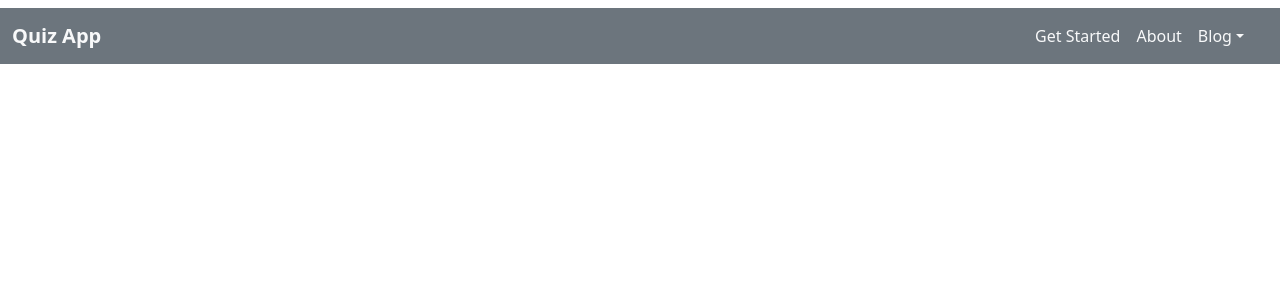
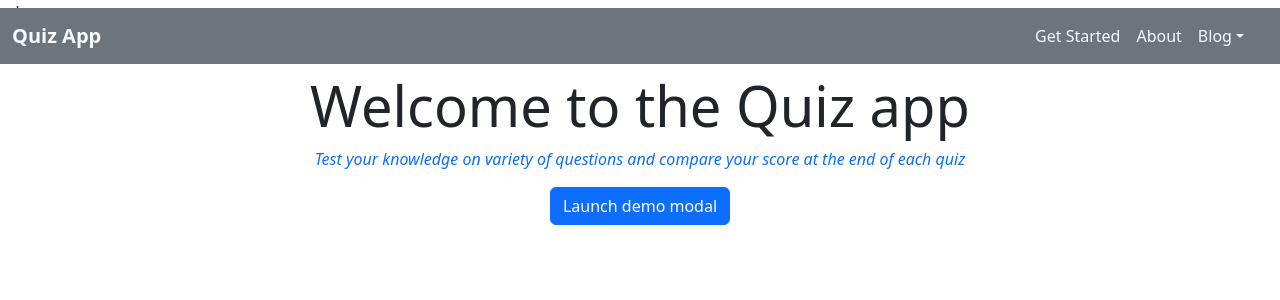
Before and after one commit to Francis-7/fullstack_portfolio_project, a Django app: template quizProject/quizApp/templates/quizApp/home.html in a window 1280 px wide. Shown: the top 300 px of the page. Run offline with Django 5.2, Linux system fonts and the light colour scheme; the template is opened without the code that fills it, so the values that code supplies are empty.

Commit message:
made changes in base and home.html templates

```diff
--- a/quizProject/quizApp/templates/quizApp/base.html
+++ b/quizProject/quizApp/templates/quizApp/base.html
@@ -86,6 +86,9 @@
         </div>
       </div>
     </nav>
+
+    <div class="container">{% block content %} {% endblock %}</div>
+
     <script
       src="https://cdn.jsdelivr.net/npm/@popperjs/core@2.11.6/dist/umd/popper.min.js"
       integrity="sha384-oBqDVmMz9ATKxIep9tiCxS/Z9fNfEXiDAYTujMAeBAsjFuCZSmKbSSUnQlmh/jp3"
@@ -96,5 +99,23 @@
       integrity="sha384-cuYeSxntonz0PPNlHhBs68uyIAVpIIOZZ5JqeqvYYIcEL727kskC66kF92t6Xl2V"
       crossorigin="anonymous"
     ></script>
+    <script>
+      $(document).ready(function() {
+      // Set iframe attributes when the show instance method is called
+      $("#videoModal").on("show.bs.modal", function(event) {
+        let button = $(event.relatedTarget); // Button that triggered the modal
+        let url = button.data("video");      // Extract url from data-video attribute
+        $(this).find("iframe").attr({
+            src : url,
+            allow : "accelerometer; autoplay; encrypted-media; gyroscope; picture-in-picture"
+          });
+        });
+
+        // Remove iframe attributes when the modal has finished being hidden from the user
+        $("#videoModal").on("hidden.bs.modal", function() {
+        $("#videoModal iframe").removeAttr("src allow");
+        });
+      });
+    </script>
   </body>
 </html>
--- a/quizProject/quizApp/templates/quizApp/home.html
+++ b/quizProject/quizApp/templates/quizApp/home.html
@@ -1 +1,36 @@
-{% extends 'quizApp/base.html' %} {% block title %} Home {% endblock %}
+pd{% extends 'quizApp/base.html' %}
+
+
+{% block title %}
+    Home
+{% endblock %}
+
+
+{% block content %}
+
+    <div class="jumbotron text-center mt-5 ">
+        <h1 class="display-4 ">Welcome to the Quiz app</h1>
+        <p class="fst-italic text-primary">Test your knowledge on variety of questions and compare your score at the end of each quiz</p>
+        <button type="button" class="btn btn-primary" data-bs-toggle="modal" data-bs-target="#exampleModal">
+            Launch demo modal
+        </button>
+        <div class="modal fade" id="exampleModal" tabindex="-1" aria-labelledby="exampleModalLabel" aria-hidden="true">
+            <div class="modal-dialog">
+                <div class="modal-content">
+                    <div class="modal-header">
+                        <h1 class="modal-title fs-5" id="exampleModalLabel">Modal title</h1>
+                        <button type="button" class="btn-close" data-bs-dismiss="modal" aria-label="Close"></button>
+                    </div>
+                    <div class="modal-body">
+                        <div class="embed-responsive embed-responsive-16by9">
+                            <iframe class="embed-responsive-item" allowfullscreen></iframe>
+                        </div>
+                        <p>Modal body text goes here.</p>
+                        <button type="button" class="btn btn-secondary" data-bs-dismiss="modal">Close</button>
+                        <button type="button" class="btn btn-primary">Save changes</button>
+                    </div>
+                </div>
+            </div>
+        </div>
+    </div>
+{% endblock content %}
```
